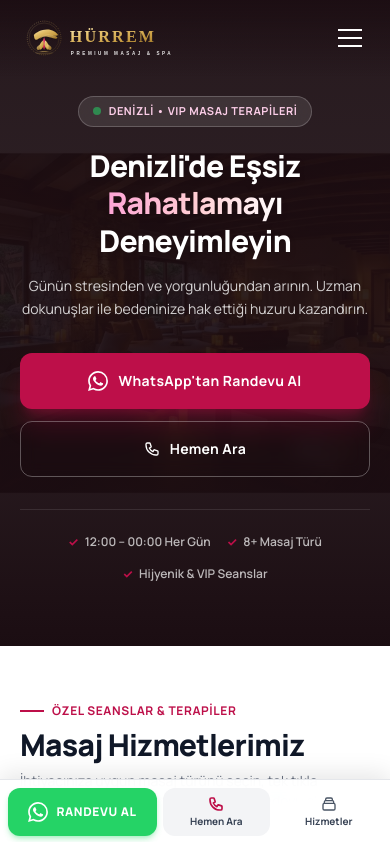
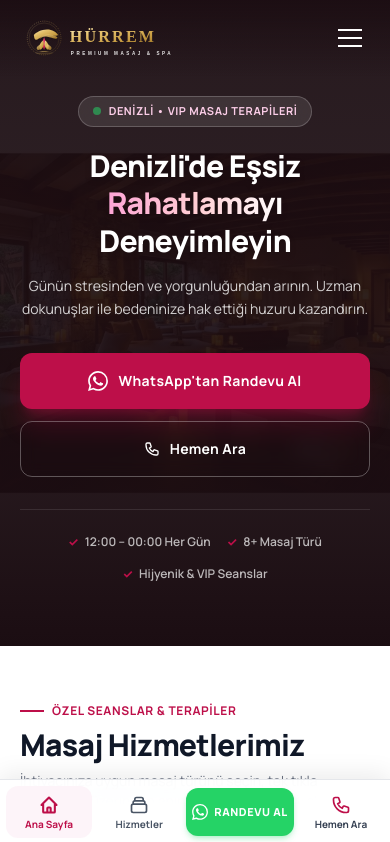
Before and after one commit to webtasarimdigital/hurrempremium, a Next.js app: page / in a window 390 px wide. Shown: the top 842 px of the page. Built offline with nearby package versions, Linux system fonts and the light colour scheme.

Commit message:
feat: modernize design, add luxury logo and favicon, place services below hero, optimize mobile nav bar

```diff
--- a/src/components/MobileBottomNav.tsx
+++ b/src/components/MobileBottomNav.tsx
@@ -1,18 +1,56 @@
 "use client";
 
 import Link from "next/link";
+import { usePathname } from "next/navigation";
 import { siteConfig } from "@/lib/siteConfig";
 
 export default function MobileBottomNav() {
+  const pathname = usePathname();
+
+  const isHomeActive = pathname === "/";
+  const isServicesActive = pathname?.startsWith("/hizmetler");
+
   return (
-    <div className="md:hidden fixed bottom-0 left-0 right-0 z-[200] bg-white/95 backdrop-blur-md border-t border-gray-200 shadow-[0_-5px_25px_rgba(0,0,0,0.1)] safe-bottom">
-      <div className="flex items-center h-16 px-2 gap-1.5">
-        {/* Priority 1: Large WhatsApp Appointment Button (CRO focus) */}
+    <div className="md:hidden fixed bottom-0 left-0 right-0 z-[200] bg-white/95 backdrop-blur-md border-t border-gray-200 shadow-[0_-5px_25px_rgba(0,0,0,0.08)] safe-bottom">
+      <div className="flex items-center justify-between h-16 px-1.5 gap-1">
+        {/* 1. Ana Sayfa */}
+        <Link
+          href="/"
+          className={`flex-1 h-13 flex flex-col items-center justify-center rounded-xl transition-all gap-1 ${
+            isHomeActive
+              ? "text-primary font-black bg-pink-50/80"
+              : "text-gray-600 hover:text-gray-900 active:scale-95"
+          }`}
+          aria-label="Ana Sayfa"
+        >
+          <svg className="w-5 h-5" fill="none" viewBox="0 0 24 24" stroke="currentColor">
+            <path strokeLinecap="round" strokeLinejoin="round" strokeWidth={isHomeActive ? 2.5 : 2} d="M3 12l2-2m0 0l7-7 7 7M5 10v10a1 1 0 001 1h3m10-11l2 2m-2-2v10a1 1 0 01-1 1h-3m-6 0a1 1 0 001-1v-4a1 1 0 011-1h2a1 1 0 011 1v4a1 1 0 001 1m-6 0h6" />
+          </svg>
+          <span className="text-[10px] font-bold leading-none">Ana Sayfa</span>
+        </Link>
+
+        {/* 2. Hizmetler */}
+        <Link
+          href="/hizmetler"
+          className={`flex-1 h-13 flex flex-col items-center justify-center rounded-xl transition-all gap-1 ${
+            isServicesActive
+              ? "text-primary font-black bg-pink-50/80"
+              : "text-gray-600 hover:text-gray-900 active:scale-95"
+          }`}
+          aria-label="Masaj Hizmetleri"
+        >
+          <svg className="w-5 h-5" fill="none" viewBox="0 0 24 24" stroke="currentColor">
+            <path strokeLinecap="round" strokeLinejoin="round" strokeWidth={isServicesActive ? 2.5 : 2} d="M19 11H5m14 0a2 2 0 012 2v6a2 2 0 01-2 2H5a2 2 0 01-2-2v-6a2 2 0 012-2m14 0V9a2 2 0 00-2-2M5 11V9a2 2 0 012-2m0 0V5a2 2 0 012-2h6a2 2 0 012 2v2M7 7h10" />
+          </svg>
+          <span className="text-[10px] font-bold leading-none">Hizmetler</span>
+        </Link>
+
+        {/* 3. Randevu Al (WhatsApp Priority Button) */}
         <a
           href={`${siteConfig.whatsappUrl}?text=${encodeURIComponent(siteConfig.whatsappDefaultMessage)}`}
           target="_blank"
           rel="noopener noreferrer"
-          className="flex-[1.4] h-12 bg-[#25D366] hover:bg-[#1ebe5d] active:scale-95 text-white font-black text-xs uppercase tracking-wider rounded-xl shadow-md shadow-[#25D366]/30 flex items-center justify-center gap-2 transition-all"
+          className="flex-[1.25] h-12 bg-[#25D366] hover:bg-[#1ebe5d] active:scale-95 text-white font-black text-[11px] uppercase tracking-wider rounded-xl shadow-md shadow-[#25D366]/25 flex items-center justify-center gap-1.5 transition-all"
           aria-label="WhatsApp Randevu Al"
           onClick={() => {
             if (typeof window !== "undefined" && (window as any).dataLayer) {
@@ -20,16 +58,16 @@ export default function MobileBottomNav() {
             }
           }}
         >
-          <svg className="w-5 h-5 fill-current" viewBox="0 0 24 24">
+          <svg className="w-4 h-4 fill-current" viewBox="0 0 24 24">
             <path d="M17.472 14.382c-.297-.149-1.758-.867-2.03-.967-.273-.099-.471-.148-.67.15-.197.297-.767.966-.94 1.164-.173.199-.347.223-.644.075-.297-.15-1.255-.463-2.39-1.475-.883-.788-1.48-1.761-1.653-2.059-.173-.297-.018-.458.13-.606.134-.133.298-.347.446-.52.149-.174.198-.298.298-.497.099-.198.05-.371-.025-.52-.075-.149-.669-1.612-.916-2.207-.242-.579-.487-.5-.669-.51-.173-.008-.371-.01-.57-.01-.198 0-.52.074-.792.372-.272.297-1.04 1.016-1.04 2.479 0 1.462 1.065 2.875 1.213 3.074.149.198 2.096 3.2 5.077 4.487.709.306 1.262.489 1.694.625.712.227 1.36.195 1.871.118.571-.085 1.758-.719 2.006-1.413.248-.694.248-1.289.173-1.413-.074-.124-.272-.198-.57-.347m-5.421 7.403h-.004a9.87 9.87 0 01-5.031-1.378l-.361-.214-3.741.982.998-3.648-.235-.374a9.86 9.86 0 01-1.51-5.26c.001-5.45 4.436-9.884 9.888-9.884 2.64 0 5.122 1.03 6.988 2.898a9.825 9.825 0 012.893 6.994c-.003 5.45-4.437 9.884-9.885 9.884m8.413-18.297A11.815 11.815 0 0012.05 0C5.495 0 .16 5.335.157 11.892c0 2.096.547 4.142 1.588 5.945L.057 24l6.305-1.654a11.882 11.882 0 005.683 1.448h.005c6.554 0 11.89-5.335 11.893-11.893a11.821 11.821 0 00-3.48-8.413z" />
           </svg>
           <span>Randevu Al</span>
         </a>
 
-        {/* Priority 2: Call Button */}
+        {/* 4. Hemen Ara */}
         <a
           href={siteConfig.phoneTel}
-          className="flex-1 h-12 flex flex-col items-center justify-center rounded-xl bg-gray-100 hover:bg-gray-200 active:scale-95 text-gray-800 transition-all gap-0.5"
+          className="flex-1 h-13 flex flex-col items-center justify-center rounded-xl text-gray-700 hover:text-primary active:scale-95 transition-all gap-1"
           aria-label="Hemen Ara"
           onClick={() => {
             if (typeof window !== "undefined" && (window as any).dataLayer) {
@@ -37,23 +75,11 @@ export default function MobileBottomNav() {
             }
           }}
         >
-          <svg className="w-4 h-4 text-primary" fill="none" viewBox="0 0 24 24" stroke="currentColor">
-            <path strokeLinecap="round" strokeLinejoin="round" strokeWidth={2.5} d="M3 5a2 2 0 012-2h3.28a1 1 0 01.948.684l1.498 4.493a1 1 0 01-.502 1.21l-2.257 1.13a11.042 11.042 0 005.516 5.516l1.13-2.257a1 1 0 011.21-.502l4.493 1.498a1 1 0 01.684.949V19a2 2 0 01-2 2h-1C9.716 21 3 14.284 3 6V5z" />
+          <svg className="w-5 h-5 text-primary" fill="none" viewBox="0 0 24 24" stroke="currentColor">
+            <path strokeLinecap="round" strokeLinejoin="round" strokeWidth={2} d="M3 5a2 2 0 012-2h3.28a1 1 0 01.948.684l1.498 4.493a1 1 0 01-.502 1.21l-2.257 1.13a11.042 11.042 0 005.516 5.516l1.13-2.257a1 1 0 011.21-.502l4.493 1.498a1 1 0 01.684.949V19a2 2 0 01-2 2h-1C9.716 21 3 14.284 3 6V5z" />
           </svg>
-          <span className="text-[10px] font-bold text-gray-700">Hemen Ara</span>
+          <span className="text-[10px] font-bold leading-none">Hemen Ara</span>
         </a>
-
-        {/* Hizmetler Link */}
-        <Link
-          href="/hizmetler"
-          className="flex-1 h-12 flex flex-col items-center justify-center rounded-xl hover:bg-gray-100 active:scale-95 text-gray-700 transition-all gap-0.5"
-          aria-label="Masaj Hizmetleri"
-        >
-          <svg className="w-4 h-4 text-gray-600" fill="none" viewBox="0 0 24 24" stroke="currentColor">
-            <path strokeLinecap="round" strokeLinejoin="round" strokeWidth={2} d="M19 11H5m14 0a2 2 0 012 2v6a2 2 0 01-2 2H5a2 2 0 01-2-2v-6a2 2 0 012-2m14 0V9a2 2 0 00-2-2M5 11V9a2 2 0 012-2m0 0V5a2 2 0 012-2h6a2 2 0 012 2v2M7 7h10" />
-          </svg>
-          <span className="text-[10px] font-bold">Hizmetler</span>
-        </Link>
       </div>
     </div>
   );
```
